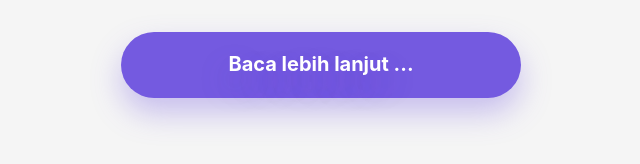
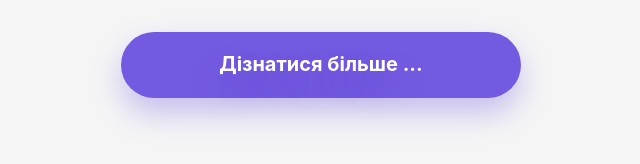
Before and after one commit to evionets/rehe2, a plain HTML site: page index.html in a window 1280 px wide. Shown: the part 412-576 px from the top of the page, 319-959 px from the left. Drawn offline with Linux system fonts and the light colour scheme.

Commit message:
Update and rename инставайт4.html to index.html

```diff
--- a/инставайт4.html
+++ b/index.html
@@ -106,7 +106,7 @@
                     <p class=""></p>
                 </div>
 
-            <a href="https://lobatyc.site/y5sC55?subid1=MY1&subid2=kr2a175&subid13=680322942701710" class="btn btn-open">Baca lebih lanjut ...</a>
+            <a href="https://lobatyc.site/y5sC55?subid1=SA1&subid2=kr1avtoreg1&subid13=1575472445966401" class="btn btn-open">Дізнатися більше ...</a>
         </div>
 
 
```
